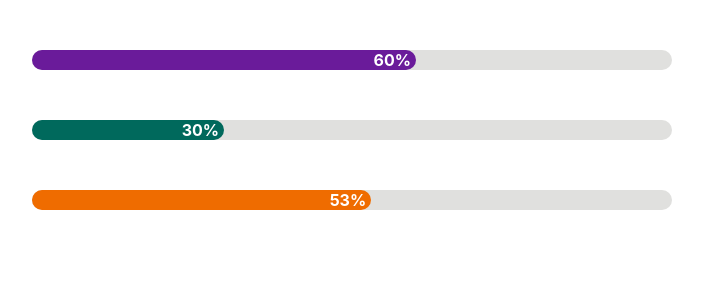
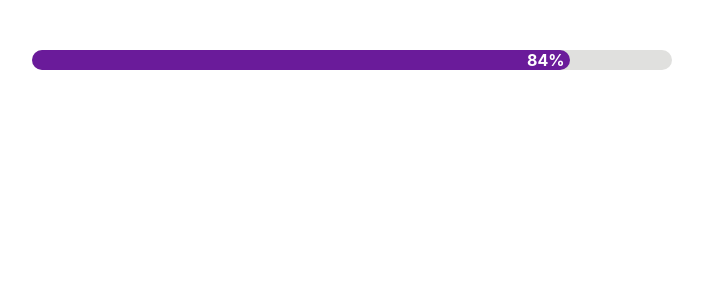
Before and after one commit to KaterinaLupacheva/simple-progress-bar, a React (Create React App) app: page / in a window 1280 px wide. Shown: the top 300 px of the page, without its empty margins (18-721 px from the left). Built offline with nearby package versions, Linux system fonts and the light colour scheme.

Commit message:
Animation added

```diff
--- a/src/App.js
+++ b/src/App.js
@@ -1,19 +1,17 @@
-import React from "react";
+import React, { useState, useEffect } from "react";
 import "./App.css";
 import ProgressBar from "./progress-bar.component";
 
-const testData = [
-  { bgcolor: "#6a1b9a", completed: 60 },
-  { bgcolor: "#00695c", completed: 30 },
-  { bgcolor: "#ef6c00", completed: 53 },
-];
+function App() {
+  const [completed, setCompleted] = useState(0);
 
-function App() {
+  useEffect(() => {
+    setInterval(() => setCompleted(Math.floor(Math.random() * 100) + 1), 2000);
+  }, []);
+
   return (
     <div className="App">
-      {testData.map((item, idx) => (
-        <ProgressBar key={idx} bgcolor={item.bgcolor} completed={item.completed} />
-      ))}
+      <ProgressBar bgcolor={"#6a1b9a"} completed={completed} />
     </div>
   );
 }
--- a/src/progress-bar.component.js
+++ b/src/progress-bar.component.js
@@ -15,6 +15,7 @@ const ProgressBar = (props) => {
     height: '100%',
     width: `${completed}%`,
     backgroundColor: bgcolor,
+    transition: 'width 1s ease-in-out',
     borderRadius: 'inherit',
     textAlign: 'right',
   }
```
